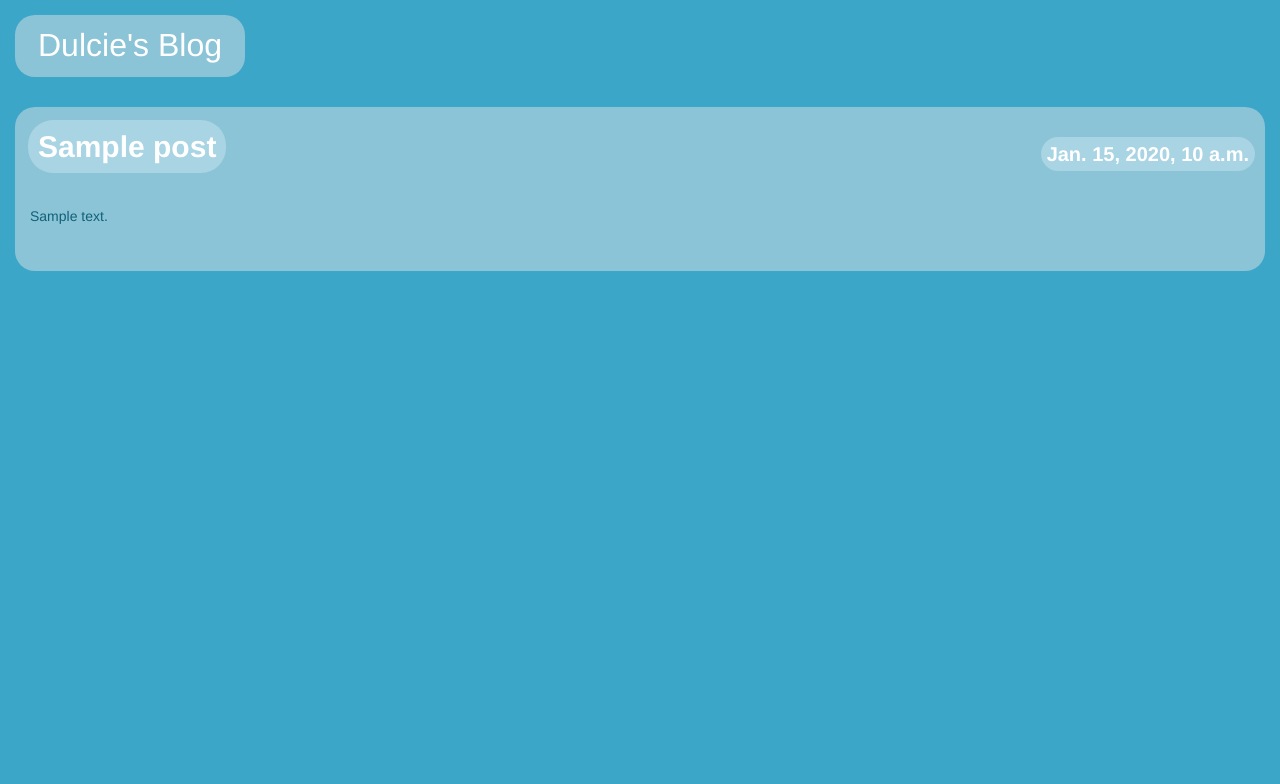
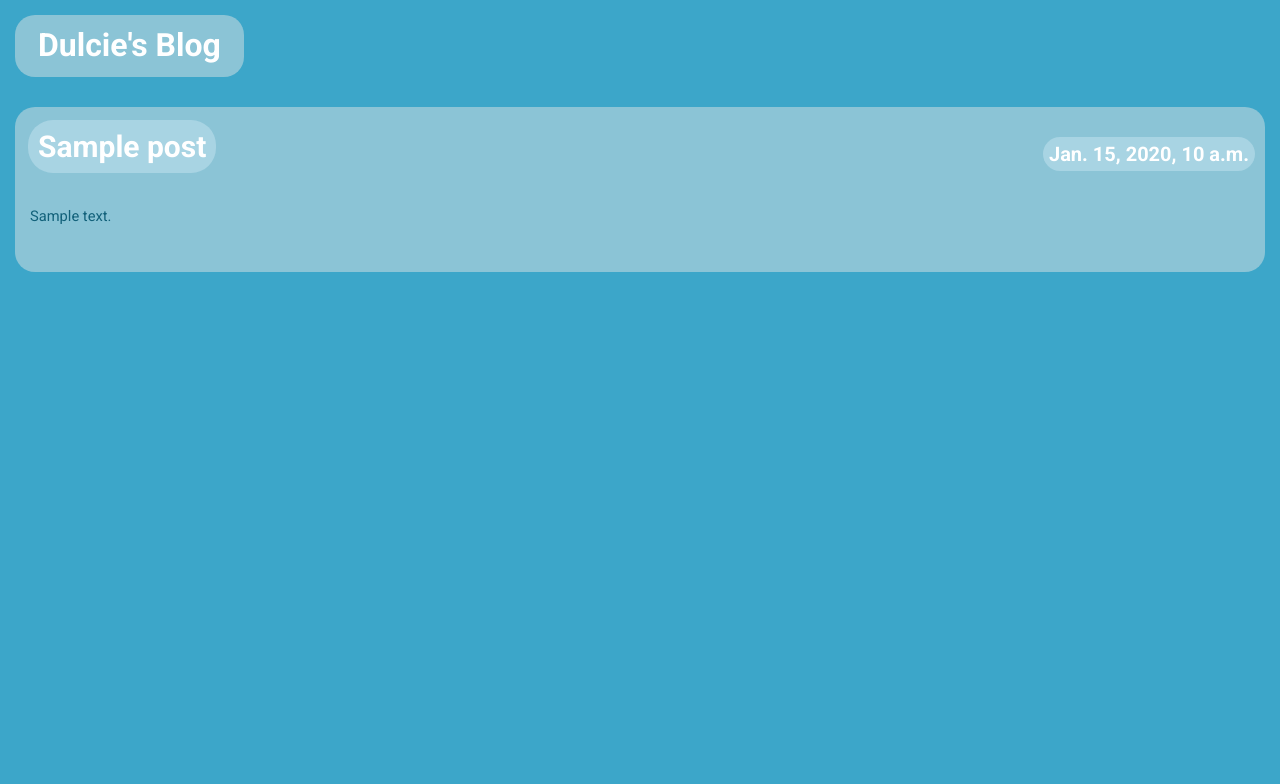
Before and after one commit to frogwoo/django-blog, a Django app: template blog/templates/blog/post_list.html in a window 1280 px wide. Shown: the top 784 px of the page. Run offline with Django 3.2, Linux system fonts and the light colour scheme; the template is opened without the code that fills it: values that come from a table or form of the project are taken from there, others are empty; tables that the repository leaves empty hold one stand-in row (values such as "Sample post"); some libraries are stand-ins or nearby versions.

Commit message:
Added template extending

```diff
--- a/blog/static/css/blog.css
+++ b/blog/static/css/blog.css
@@ -1,5 +1,7 @@
 body {
 	background-color: #3CA6C9;
+	font-family: Roboto,sans-serif;
+
 }
 .header{
     background-color: #8BC4D6;
@@ -7,10 +9,11 @@ body {
     margin: 15px;
     padding:8px;
     display: inline-block;
+    font-weight: bold;
 }
 
 .header a:hover {
-	font-weight: bold;
+	font-weight: bolder;
 	text-decoration: none;
 }
 .main-header a{
@@ -61,6 +64,8 @@ body {
 
 }
 p {
+	font-weight: normal;
+	font-size: 105%;
 	color: #12617A;
 	padding: 5px;
 }
--- /dev/null
+++ b/blog/templates/blog/base.html
@@ -0,0 +1,32 @@
+{% load staticfiles %}
+<html>
+
+	<head>
+		<link rel="stylesheet" href="//maxcdn.bootstrapcdn.com/bootstrap/3.2.0/css/bootstrap.min.css">
+		<link rel="stylesheet" href="//maxcdn.bootstrapcdn.com/bootstrap/3.2.0/css/bootstrap-theme.min.css">
+		<link href='https://fonts.googleapis.com/css?family=Roboto:400,700,900' rel='stylesheet' type='text/css'>
+		<link rel="stylesheet" href="{% static 'css/blog.css' %}">
+
+		<title>Dulcie's Blog</title>
+	</head>
+
+	<body>
+		<div class='header'>
+			<div class='container-fluid'>
+				<div class='text-left'>
+						<div class="main-header">
+							<a href='http://127.0.0.1:8000/'>
+								Dulcie's Blog
+							</a>
+						</div>
+				</div>
+			</div>
+		</div>
+		<div class='main'>
+			{% block content %}
+			{% endblock %}
+
+		</div>
+	</body>
+
+</html>
--- a/blog/templates/blog/post_list.html
+++ b/blog/templates/blog/post_list.html
@@ -1,27 +1,7 @@
-{% load staticfiles %}
-<html>
 
-	<head>
-		<link rel="stylesheet" href="//maxcdn.bootstrapcdn.com/bootstrap/3.2.0/css/bootstrap.min.css">
-		<link rel="stylesheet" href="//maxcdn.bootstrapcdn.com/bootstrap/3.2.0/css/bootstrap-theme.min.css">
-		<link rel="stylesheet" href="{% static 'css/blog.css' %}">
-		<title>Dulcie's Blog</title>
-	</head>
+{% extends 'blog/base.html' %}
 
-	<body>
-		<div class='header'>
-			<div class='container-fluid'>
-				<div class='text-left'>
-						<div class="main-header">
-							<a href='http://127.0.0.1:8000/'>
-								Dulcie's Blog
-							</a>
-						</div>
-				</div>
-			</div>
-		</div>
-		<div class='main'>
-
+{% block content %}
 			{% for post in posts %}
 				<div class="post">
 					<h2 class="post-title">{{ post.title}}</h2>
@@ -29,7 +9,4 @@
     				<p class="post-text">{{ post.text | linebreaks}}</p>
     			</div>
 			{% endfor %}
-		</div>
-	</body>
-
-</html>
+{% endblock %}
```
